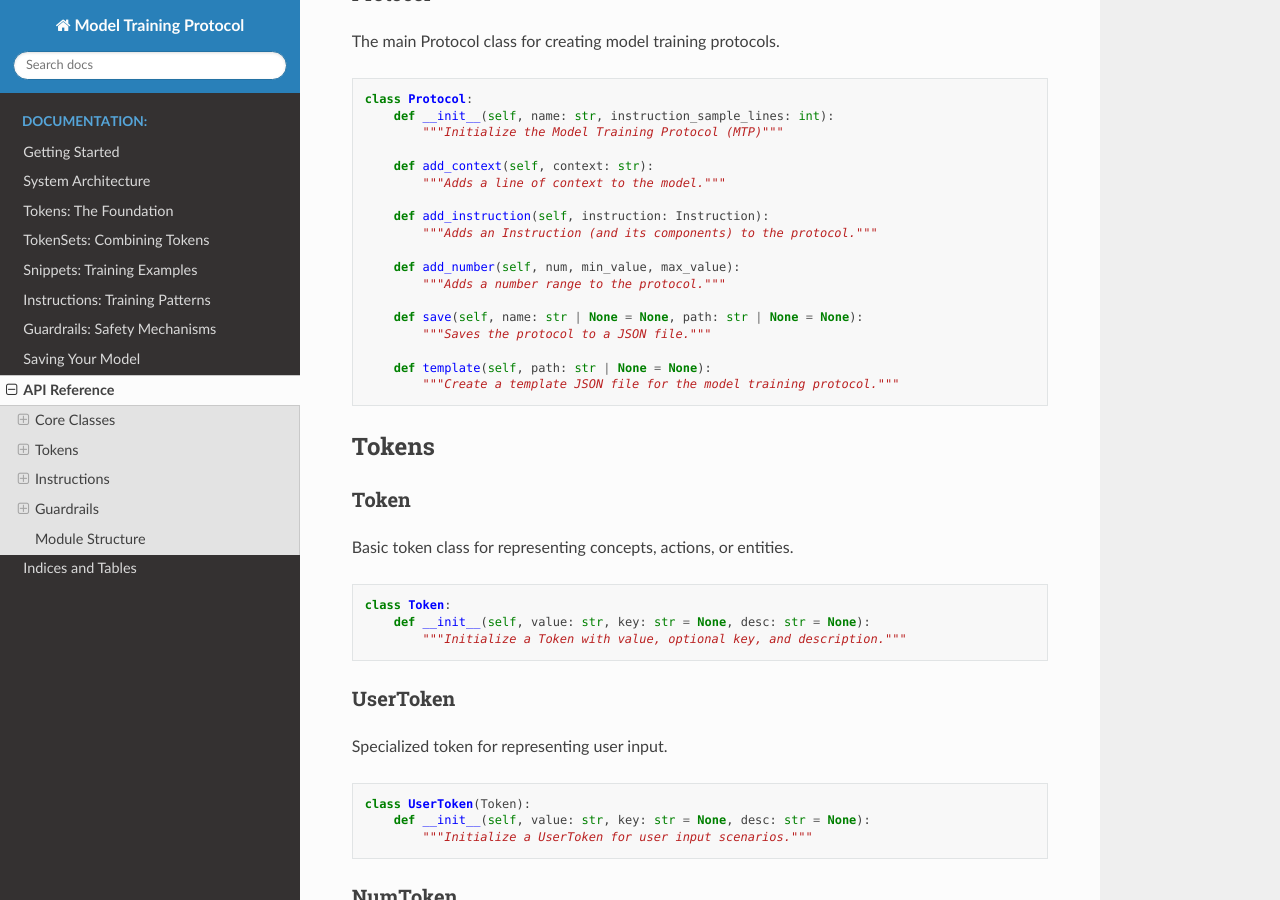
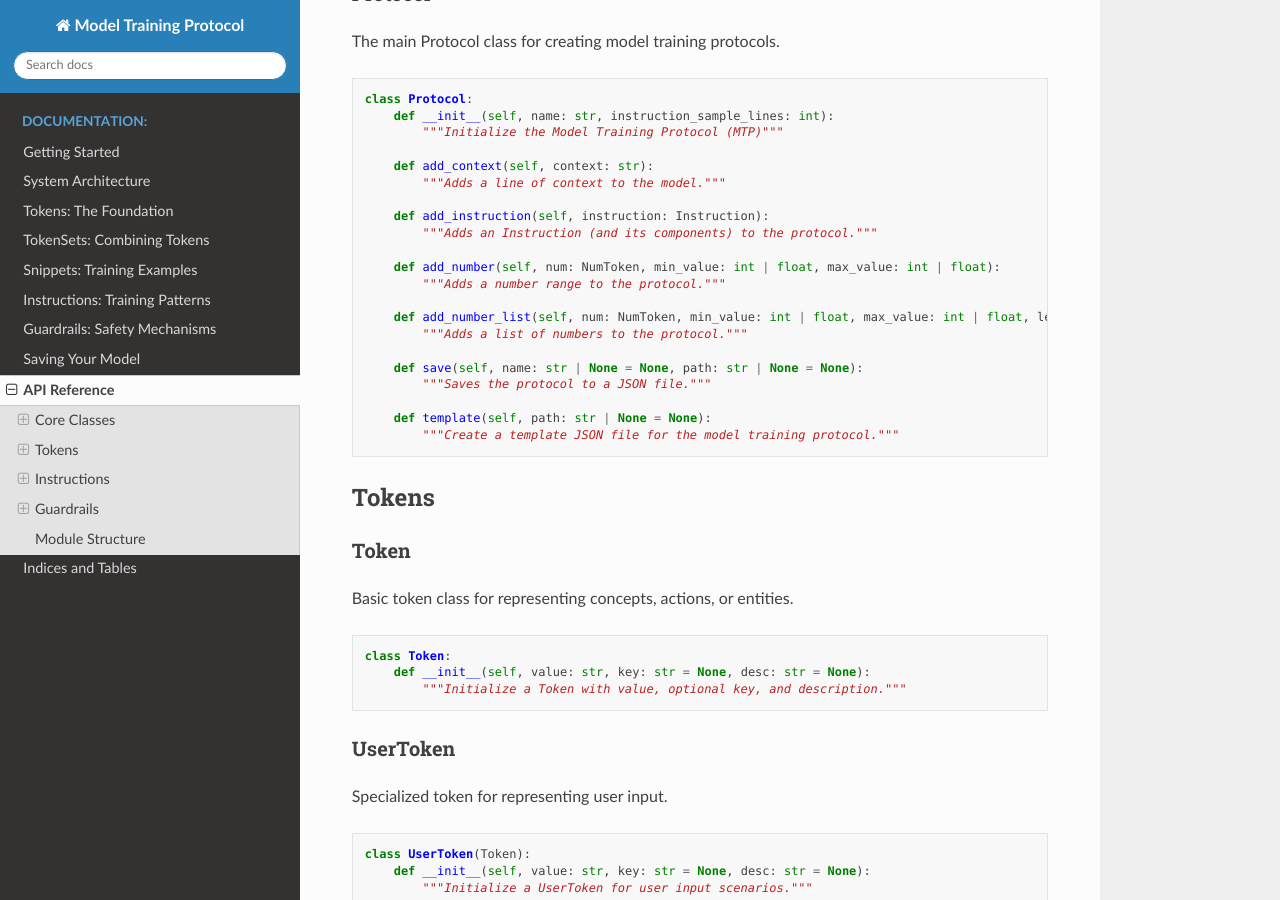
Before and after one commit to databiomes/modeltrainprotocol, a Sphinx documentation site: the page built from docs/source/api_reference.rst, in a window 1280 px wide and 900 px high, scrolled down 308 px. Built offline with Sphinx 7.4.7 and the Read the Docs theme 3.1.0, drawn with Linux system fonts in a browser that asks for light colours.

Commit message:
Update Protocol api_reference

```diff
--- a/docs/source/api_reference.rst
+++ b/docs/source/api_reference.rst
@@ -23,8 +23,11 @@ The main Protocol class for creating model training protocols.
        def add_instruction(self, instruction: Instruction):
            """Adds an Instruction (and its components) to the protocol."""
 
-       def add_number(self, num, min_value, max_value):
+       def add_number(self, num: NumToken, min_value: int | float, max_value: int | float):
            """Adds a number range to the protocol."""
+
+       def add_number_list(self, num: NumToken, min_value: int | float, max_value: int | float, length: int):
+           """Adds a list of numbers to the protocol."""
 
        def save(self, name: str | None = None, path: str | None = None):
            """Saves the protocol to a JSON file."""
```
